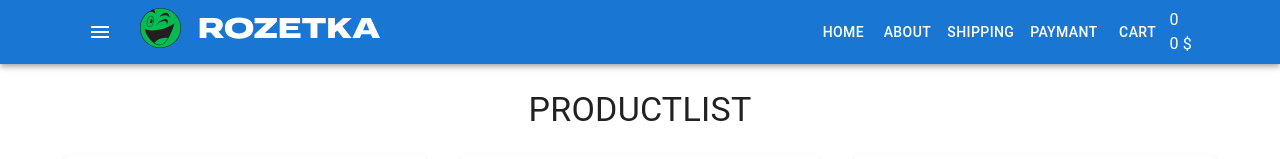
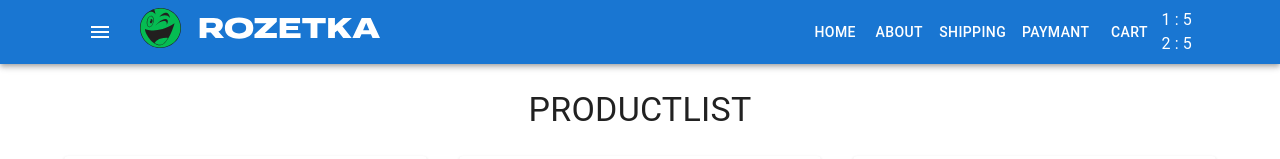
Before and after one commit to DenysShportun/react-fake-shop, a React (Create React App) app: page / in a window 1280 px wide. Shown: the top 159 px of the page. Built offline with nearby package versions, Linux system fonts and the light colour scheme.

Commit message:
добавили выгрузку ключей по id

```diff
--- a/src/components/Cart/CartHeader.tsx
+++ b/src/components/Cart/CartHeader.tsx
@@ -1,15 +1,19 @@
 import React from "react"
 
 type Props = {
-    totalCount: number
-    totalPrice: number
+    productsInCart: {
+        [id: number]: number
+    }
 }
 
-const CartHeader = ({ totalCount, totalPrice }: Props) => {
+const CartHeader = ({ productsInCart }: Props) => {
     return (
         <div>
-            <div>{totalCount}</div>
-            <div>{totalPrice} $</div>
+            {Object.keys(productsInCart).map((productId) => (
+                <div key={productId}>
+                    {productId} : {productsInCart[parseInt(productId)]}
+                </div>
+            ))}
         </div>
     )
 }
--- a/src/container/App/App.tsx
+++ b/src/container/App/App.tsx
@@ -7,28 +7,27 @@
 
 type Props = {}
 
-type CartData = {
-    totalCount: number
-    totalPrice: number
+type AppProps = {
+    [id: number]: number
 }
 
 const App = (props: Props) => {
-    const [cartData, setCartData] = useState<CartData>({
-        totalCount: 0,
-        totalPrice: 0,
+    const [productsInCart, setProductsInCart] = useState<AppProps>({
+        1: 5,
+        2: 5,
     })
 
     const addProductToCart = (count: number, price: number) => {
-        setCartData((prevState: CartData) => ({
-            totalCount: prevState.totalCount + count,
-            totalPrice: prevState.totalPrice + count * price,
-        }))
+        // setCartData((prevState: CartData) => ({
+        //     totalCount: prevState.totalCount + count,
+        //     totalPrice: prevState.totalPrice + count * price,
+        // }))
     }
 
     return (
         <StyledEngineProvider injectFirst>
             <CssBaseline />
-            <Header cartData={cartData} />
+            <Header productsInCart={productsInCart} />
             <Main addProductToCart={addProductToCart} />
             <Footer />
         </StyledEngineProvider>
--- a/src/container/Header/Header.tsx
+++ b/src/container/Header/Header.tsx
@@ -12,13 +12,12 @@
 import logo from "assets/logo.svg"
 
 type Props = {
-    cartData: {
-        totalCount: number
-        totalPrice: number
+    productsInCart: {
+        [id: number]: number
     }
 }
 
-const Header = ({ cartData }: Props) => {
+const Header = ({ productsInCart }: Props) => {
     return (
         <>
             <AppBar position="static">
@@ -41,10 +40,7 @@
                             <img src={logo} />
                         </Typography>
                         <Menu />
-                        <CartHeader
-                            totalCount={cartData.totalCount}
-                            totalPrice={cartData.totalPrice}
-                        />
+                        <CartHeader productsInCart={productsInCart} />
                     </Toolbar>
                 </Container>
             </AppBar>
```
